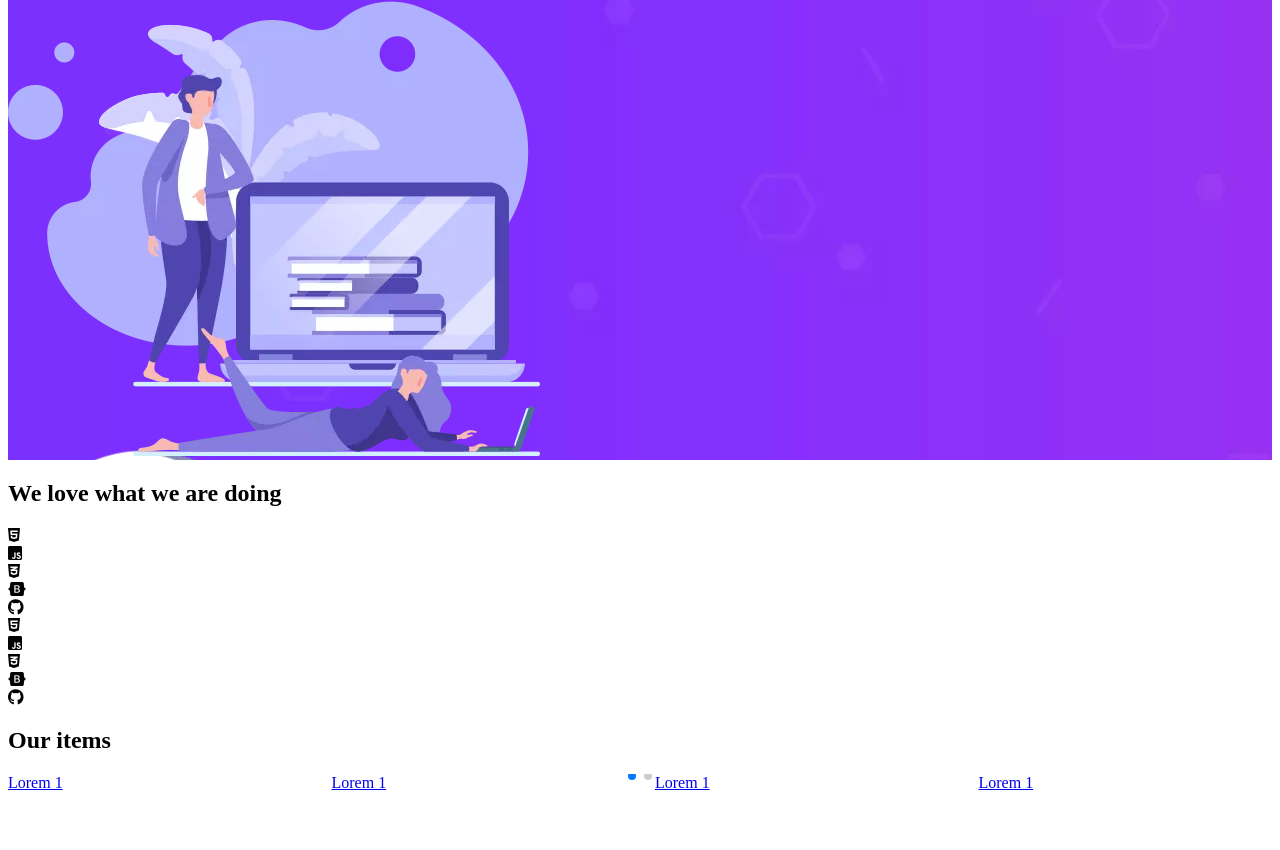
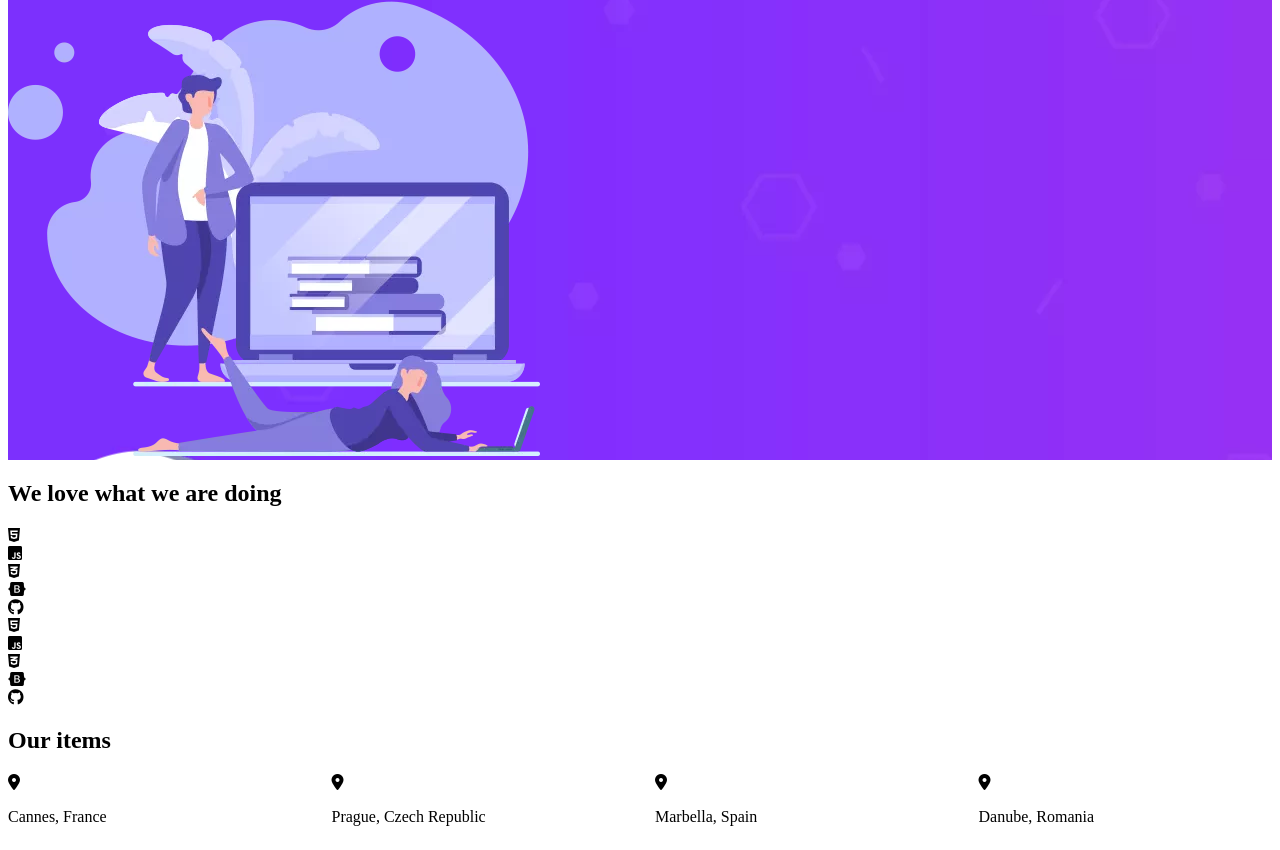
Before and after one commit to HMKL/eclipse, a website: page src/index.html in a window 1280 px wide. Shown: the part 499-1349 px from the top of the page. Before the commit the page ends 1299 px from the top, so only its background shows below. Drawn offline with nearby package versions, Linux system fonts and the light colour scheme; files that its build step writes are made by us from their sources; a web font is replaced by a local one.

Commit message:
carousel changes

```diff
--- a/src/partials/eclipse-home/eclipse-documentation.html
+++ b/src/partials/eclipse-home/eclipse-documentation.html
@@ -18,10 +18,14 @@
                     <div class="swiper-slide">
                         <div class="hovering">
                             <div class="inner-slide">
-                                <div class="photo" style="background-image: url(images/p4.jpg);"></div>
-                                <div class="state">
-                                    <a href="#!">Lorem 1</a>
+                                <div class="photo" style="background-image: url(images/p4.jpg);">
+
                                 </div>
+                                <div class="location">
+                                    <i class="fa-solid fa-location-dot"></i>
+                                    <p>Cannes, France</p>
+                                </div>
+
                             </div>
                         </div>
                     </div>
@@ -29,8 +33,9 @@
                         <div class="hovering pad">
                             <div class="inner-slide">
                                 <div class="photo" style="background-image: url(images/p2.jpg);"></div>
-                                <div class="state">
-                                    <a href="#!">Lorem 1</a>
+                                <div class="location">
+                                    <i class="fa-solid fa-location-dot"></i>
+                                    <p>Prague, Czech Republic</p>
                                 </div>
                             </div>
                         </div>
@@ -39,8 +44,9 @@
                         <div class="hovering">
                             <div class="inner-slide">
                                 <div class="photo" style="background-image: url(images/p3.jpg);"></div>
-                                <div class="state">
-                                    <a href="#!">Lorem 1</a>
+                                <div class="location">
+                                    <i class="fa-solid fa-location-dot"></i>
+                                    <p>Marbella, Spain</p>
                                 </div>
                             </div>
                         </div>
@@ -49,8 +55,9 @@
                         <div class="hovering pad">
                             <div class="inner-slide">
                                 <div class="photo" style="background-image: url(images/p1.jpg);"></div>
-                                <div class="state">
-                                    <a href="#!">Lorem 1</a>
+                                <div class="location">
+                                    <i class="fa-solid fa-location-dot"></i>
+                                    <p>Danube, Romania</p>
                                 </div>
                             </div>
                         </div>
@@ -59,8 +66,9 @@
                         <div class="hovering ">
                             <div class="inner-slide">
                                 <div class="photo" style="background-image: url(images/p5.jpg);"></div>
-                                <div class="state">
-                                    <a href="#!">Lorem 1</a>
+                                <div class="location">
+                                    <i class="fa-solid fa-location-dot"></i>
+                                    <p>Marseille, France</p>
                                 </div>
                             </div>
                         </div>
@@ -68,8 +76,9 @@
                 </div>
                 <!-- <div class="swiper-button-next "></div>
                 <div class="swiper-button-prev"></div> -->
-                <div class="swiper-pagination"></div>
+
             </div>
+
         </div>
     </div>
 </div>
--- a/src/scripts/layoutHandler.js
+++ b/src/scripts/layoutHandler.js
@@ -35,7 +35,7 @@ let layoutHandler;
 
         var swiper = new Swiper(".mySwiper", {
             slidesPerView: 1,
-
+            // centeredSlides: true,
             // loop: true,
             pagination: {
                 el: ".swiper-pagination",
@@ -47,11 +47,13 @@ let layoutHandler;
             },
             breakpoints: {
                 320: {
-                    slidesPerView: 1.2,
-                    spaceBetween: 20
+                    slidesPerView: 1.5,
+                    spaceBetween: 20,
+                    centeredSlides: true,
                 },
                 480: {
-                    slidesPerView: 3,
+                    slidesPerView: 2,
+                    spaceBetween: 10
                 },
                 1024: {
                     slidesPerView: 4,
--- a/src/stylesheets/eclipse-home/_eclipse-documentation.scss
+++ b/src/stylesheets/eclipse-home/_eclipse-documentation.scss
@@ -119,26 +119,27 @@
                     transition: all 0.3s ease-in-out;
                   }
                 }
-                .state {
+                .location {
+                  display: flex;
                   position: relative;
                   z-index: 1;
-                  a {
-                    padding: 10px 0;
-                    display: block;
-                    text-align: center;
-                    text-decoration: none;
-                    background: #e7e2dd;
-                    color: #444;
-                    font-size: 30px;
+                  flex-direction: row;
+                  justify-content: center;
+                  align-items: center;
+                  background: #fafafa;
+                  padding: 20px 0;
+                  font-size: 17px;
+                  p {
+                    padding: 0 0 0 10px;
+                    font-family: "Roboto", sans-serif;
+                    font-weight: 700;
                   }
                 }
                 &:hover .photo {
                   transform: scale(1.3, 1.3);
                   transition: all 0.3s ease-in-out;
                 }
-                &:hover a {
-                  color: red;
-                }
+
                 &:hover :after {
                   opacity: 0.2;
                   transition: all 0.3s ease-in-out;
```
Also changed, not shown: dist/css/style.css, dist/index.html, dist/js/main.js.
